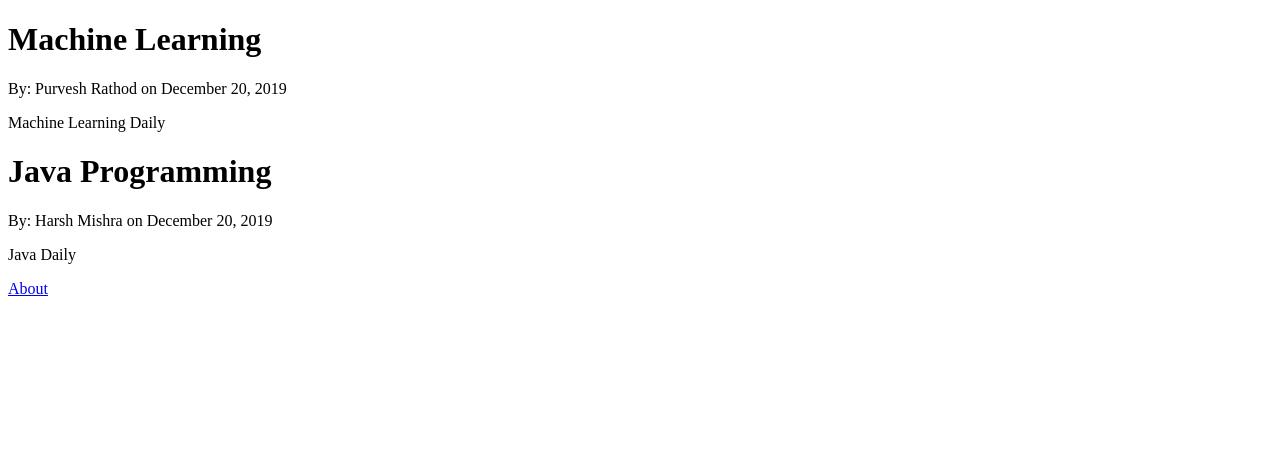
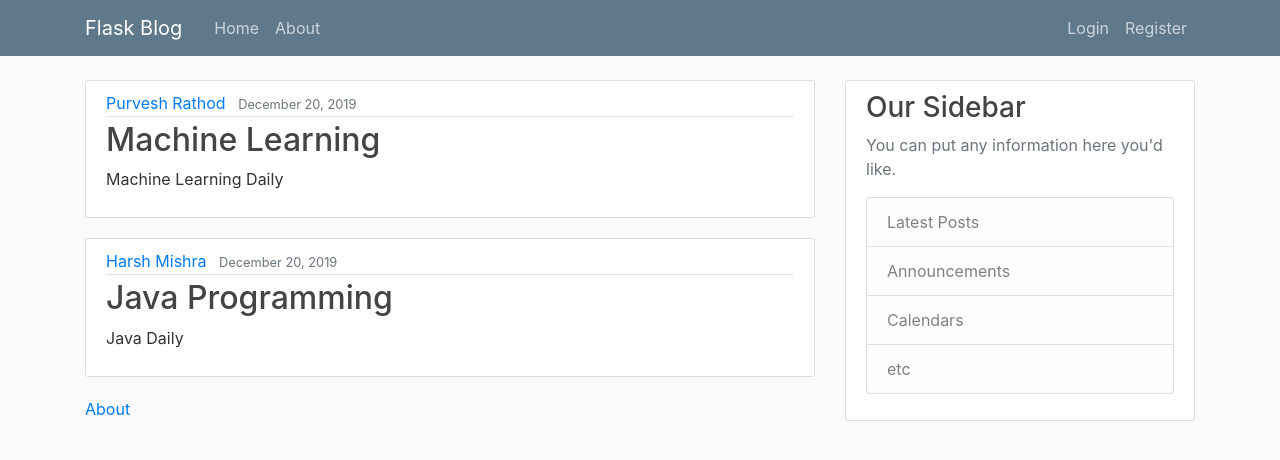
Before and after one commit to purvesh62/flask-web-development, a Flask app: page / in a window 1280 px wide. Shown: the top 460 px of the page. Run offline with Flask 2, Linux system fonts and the light colour scheme; some libraries are stand-ins or nearby versions.

Commit message:
Web with UI

```diff
--- a/flask-intro.py
+++ b/flask-intro.py
@@ -1,4 +1,4 @@
-from flask import Flask, render_template
+from flask import Flask, render_template, url_for
 app = Flask(__name__)
 
 posts = [
--- /dev/null
+++ b/static/main.css
@@ -0,0 +1,80 @@
+body {
+  background: #fafafa;
+  color: #333333;
+  margin-top: 5rem;
+}
+
+h1, h2, h3, h4, h5, h6 {
+  color: #444444;
+}
+
+.bg-steel {
+  background-color: #5f788a;
+}
+
+.site-header .navbar-nav .nav-link {
+  color: #cbd5db;
+}
+
+.site-header .navbar-nav .nav-link:hover {
+  color: #ffffff;
+}
+
+.site-header .navbar-nav .nav-link.active {
+  font-weight: 500;
+}
+
+.content-section {
+  background: #ffffff;
+  padding: 10px 20px;
+  border: 1px solid #dddddd;
+  border-radius: 3px;
+  margin-bottom: 20px;
+}
+
+.article-title {
+  color: #444444;
+}
+
+a.article-title:hover {
+  color: #428bca;
+  text-decoration: none;
+}
+
+.article-content {
+  white-space: pre-line;
+}
+
+.article-img {
+  height: 65px;
+  width: 65px;
+  margin-right: 16px;
+}
+
+.article-metadata {
+  padding-bottom: 1px;
+  margin-bottom: 4px;
+  border-bottom: 1px solid #e3e3e3
+}
+
+.article-metadata a:hover {
+  color: #333;
+  text-decoration: none;
+}
+
+.article-svg {
+  width: 25px;
+  height: 25px;
+  vertical-align: middle;
+}
+
+.account-img {
+  height: 125px;
+  width: 125px;
+  margin-right: 20px;
+  margin-bottom: 16px;
+}
+
+.account-heading {
+  font-size: 2.5rem;
+}
--- a/templates/home.html
+++ b/templates/home.html
@@ -1,19 +1,16 @@
-<!DOCTYPE html>
-<html lang="en" dir="ltr">
-  <head>
-    <meta charset="utf-8">
-    {% if title %}
-      <title>Flask Blog - {{post.author}}</title>
-    {% else %}
-      <title>Flask Blog</title>
-    {% endif %}
-  </head>
-  <body>
-      {% for post in posts %}
-          <h1>{{ post.title }}</h1>
-          <p>By: {{ post.author }} on {{ post.date_posted }}</p>
-          <p>{{ post.content }}</p>
-      {% endfor %}
+{% extends 'layout.html' %}
+{% block content %}
+    {% for post in posts %}
+    <article class="media content-section">
+      <div class="media-body">
+      <div class="article-metadata">
+        <a class="mr-2" href="#">{{ post.author }}</a>
+        <small class="text-muted">{{ post.date_posted }}</small>
+      </div>
+      <h2><a class="article-title" href="#">{{ post.title }}</a></h2>
+      <p class="article-content">{{ post.content }}</p>
+      </div>
+    </article>
+    {% endfor %}
     <a href="http://127.0.0.1:5000/about">About</a>
-  </body>
-</html>
+{% endblock content %}
--- /dev/null
+++ b/templates/layout.html
@@ -0,0 +1,69 @@
+<!DOCTYPE html>
+<html lang="en" dir="ltr">
+  <head>
+    <meta charset="utf-8">
+    <!-- Required meta tags -->
+    <meta charset="utf-8">
+    <meta name="viewport" content="width=device-width, initial-scale=1, shrink-to-fit=no">
+
+    <!-- Bootstrap CSS -->
+    <link rel="stylesheet" href="https://stackpath.bootstrapcdn.com/bootstrap/4.4.1/css/bootstrap.min.css" integrity="sha384-Vkoo8x4CGsO3+Hhxv8T/Q5PaXtkKtu6ug5TOeNV6gBiFeWPGFN9MuhOf23Q9Ifjh" crossorigin="anonymous">
+
+    <link rel="stylesheet" type="text/css" href="{{ url_for('static', filename = 'main.css')}}">
+    {% if title %}
+      <title>Flask Blog - {{title}}</title>
+    {% else %}
+      <title>Flask Blog</title>
+    {% endif %}
+  </head>
+  <body>
+    <header class="site-header">
+      <nav class="navbar navbar-expand-md navbar-dark bg-steel fixed-top">
+        <div class="container">
+          <a class="navbar-brand mr-4" href="/">Flask Blog</a>
+          <button class="navbar-toggler" type="button" data-toggle="collapse" data-target="#navbarToggle" aria-controls="navbarToggle" aria-expanded="false" aria-label="Toggle navigation">
+            <span class="navbar-toggler-icon"></span>
+          </button>
+          <div class="collapse navbar-collapse" id="navbarToggle">
+            <div class="navbar-nav mr-auto">
+              <a class="nav-item nav-link" href="/">Home</a>
+              <a class="nav-item nav-link" href="/about">About</a>
+            </div>
+            <!-- Navbar Right Side -->
+            <div class="navbar-nav">
+              <a class="nav-item nav-link" href="/login">Login</a>
+              <a class="nav-item nav-link" href="/register">Register</a>
+            </div>
+          </div>
+        </div>
+      </nav>
+    </header>
+
+    <main role="main" class="container">
+      <div class="row">
+        <div class="col-md-8">
+          {% block content %}{% endblock %}
+        </div>
+        <div class="col-md-4">
+          <div class="content-section">
+            <h3>Our Sidebar</h3>
+            <p class='text-muted'>You can put any information here you'd like.
+              <ul class="list-group">
+                <li class="list-group-item list-group-item-light">Latest Posts</li>
+                <li class="list-group-item list-group-item-light">Announcements</li>
+                <li class="list-group-item list-group-item-light">Calendars</li>
+                <li class="list-group-item list-group-item-light">etc</li>
+              </ul>
+            </p>
+          </div>
+        </div>
+      </div>
+    </main>
+
+      <!-- Optional JavaScript -->
+      <!-- jQuery first, then Popper.js, then Bootstrap JS -->
+      <script src="https://code.jquery.com/jquery-3.4.1.slim.min.js" integrity="sha384-J6qa4849blE2+poT4WnyKhv5vZF5SrPo0iEjwBvKU7imGFAV0wwj1yYfoRSJoZ+n" crossorigin="anonymous"></script>
+      <script src="https://cdn.jsdelivr.net/npm/popper.js@1.16.0/dist/umd/popper.min.js" integrity="sha384-Q6E9RHvbIyZFJoft+2mJbHaEWldlvI9IOYy5n3zV9zzTtmI3UksdQRVvoxMfooAo" crossorigin="anonymous"></script>
+      <script src="https://stackpath.bootstrapcdn.com/bootstrap/4.4.1/js/bootstrap.min.js" integrity="sha384-wfSDF2E50Y2D1uUdj0O3uMBJnjuUD4Ih7YwaYd1iqfktj0Uod8GCExl3Og8ifwB6" crossorigin="anonymous"></script>
+  </body>
+</html>
```
Also changed, not shown: templates/about.html (+4 -14 lines).
